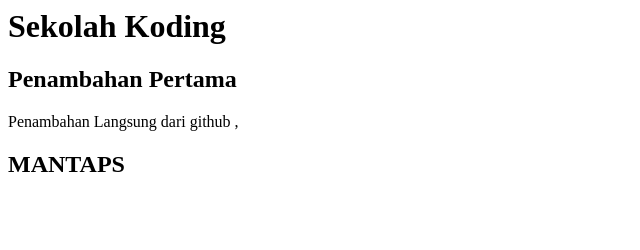
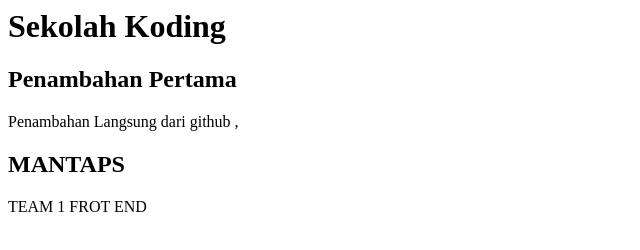
Before and after one commit to lukmansyah15/tutorial, a plain HTML site: page index.html in a window 1280 px wide. Shown: the whole page, without its empty margins (0-640 px from the left). Drawn offline with Linux system fonts and the light colour scheme.

Commit message:
Penambahan dari team1

```diff
--- a/index.html
+++ b/index.html
@@ -3,3 +3,5 @@
 
 <p> Penambahan Langsung dari github , </p>
 <h2> MANTAPS </h2>
+
+<div class="container"> TEAM 1 FROT END</div>
```
